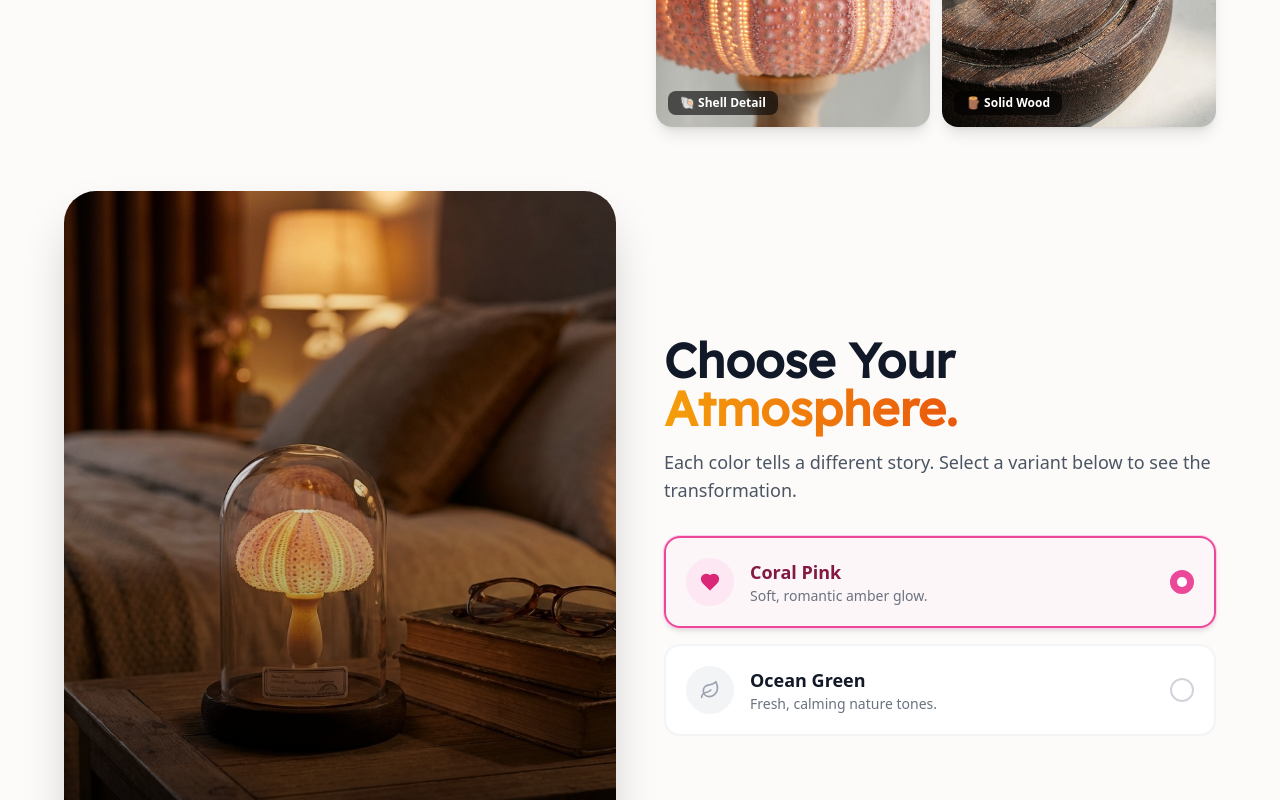
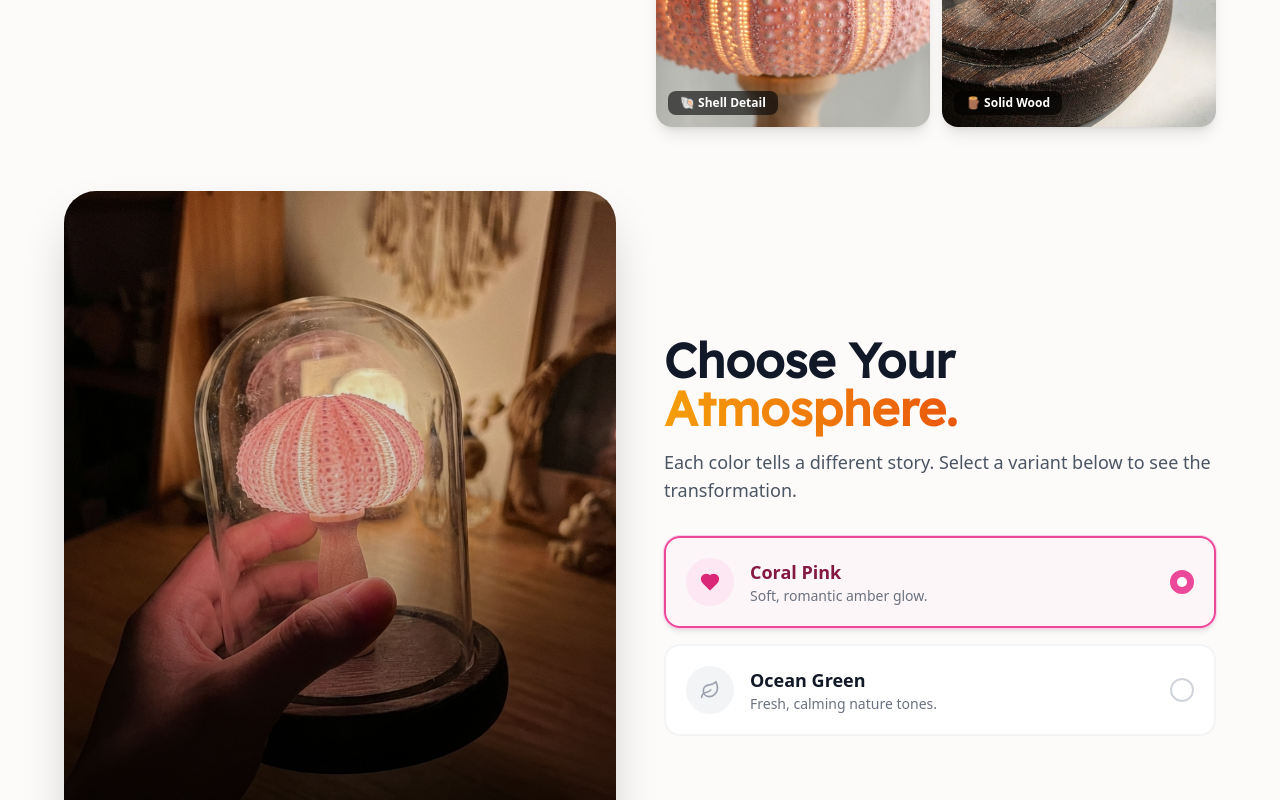
Before and after one commit to Ballisharma/Design_v2_Finn, a React (Vite) app: page /sea-urchin-lamp in a window 1280 px wide. Shown: the part 2000-2800 px from the top of the page. Built offline with nearby package versions, Linux system fonts and the light colour scheme; no server answers.

Commit message:
Reorder Pink Variant Images: Hand Holding First

```diff
--- a/views/SeaUrchinLP.tsx
+++ b/views/SeaUrchinLP.tsx
@@ -15,8 +15,8 @@ const SeaUrchinLP: React.FC = () => {
     // Images
     const images = {
         Pink: [
+            '/images/sea_urchin_pink_ugc_hand_holding_1767531291802.png',
             '/images/sea_urchin_pink_cozy_lifestyle_1767531244368.png',
-            '/images/sea_urchin_pink_ugc_hand_holding_1767531291802.png',
             '/images/sea_urchin_pink_macro_corrected_1767532237235.png',
             '/images/sea_urchin_pink_glow_physics_corrected_1767532268682.png',
             '/images/sea_urchin_pink_mirror_selfie_ugc_1767532909153.png'
```
